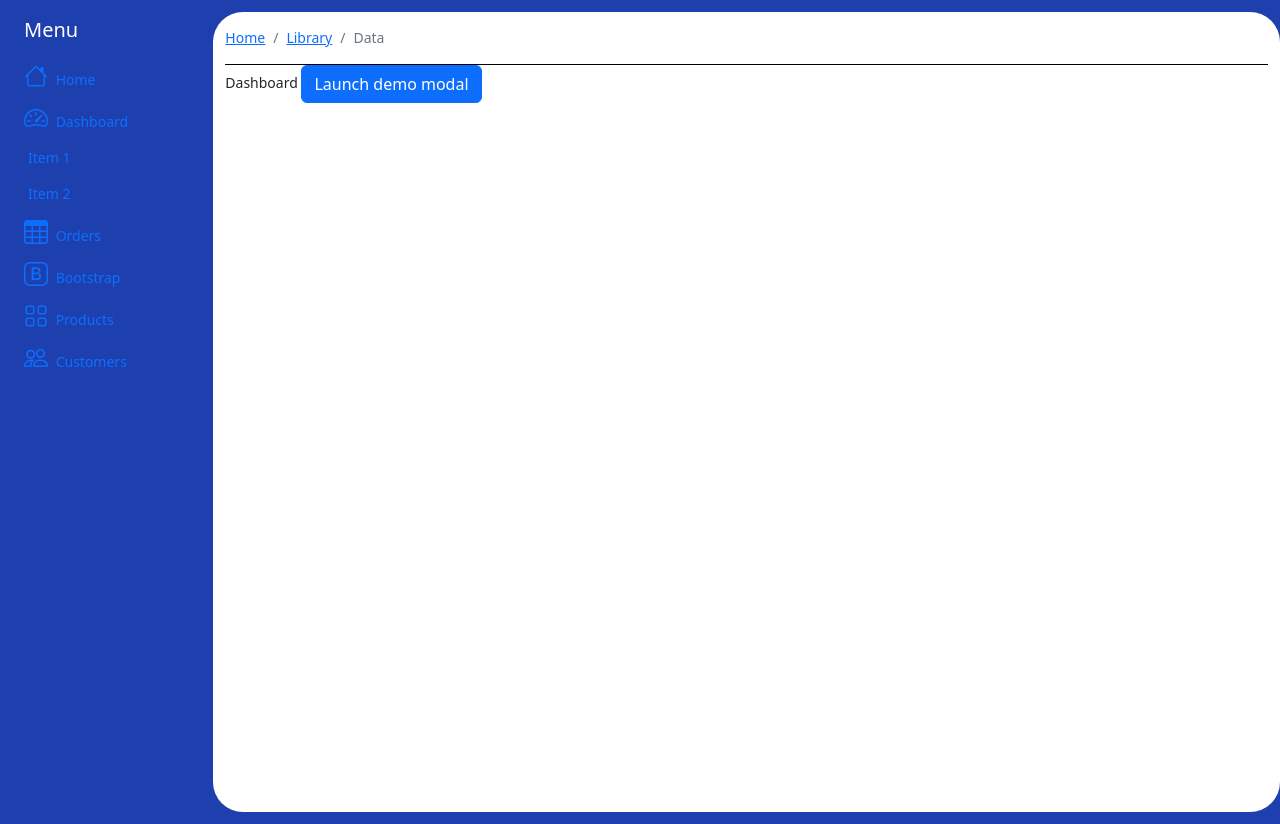
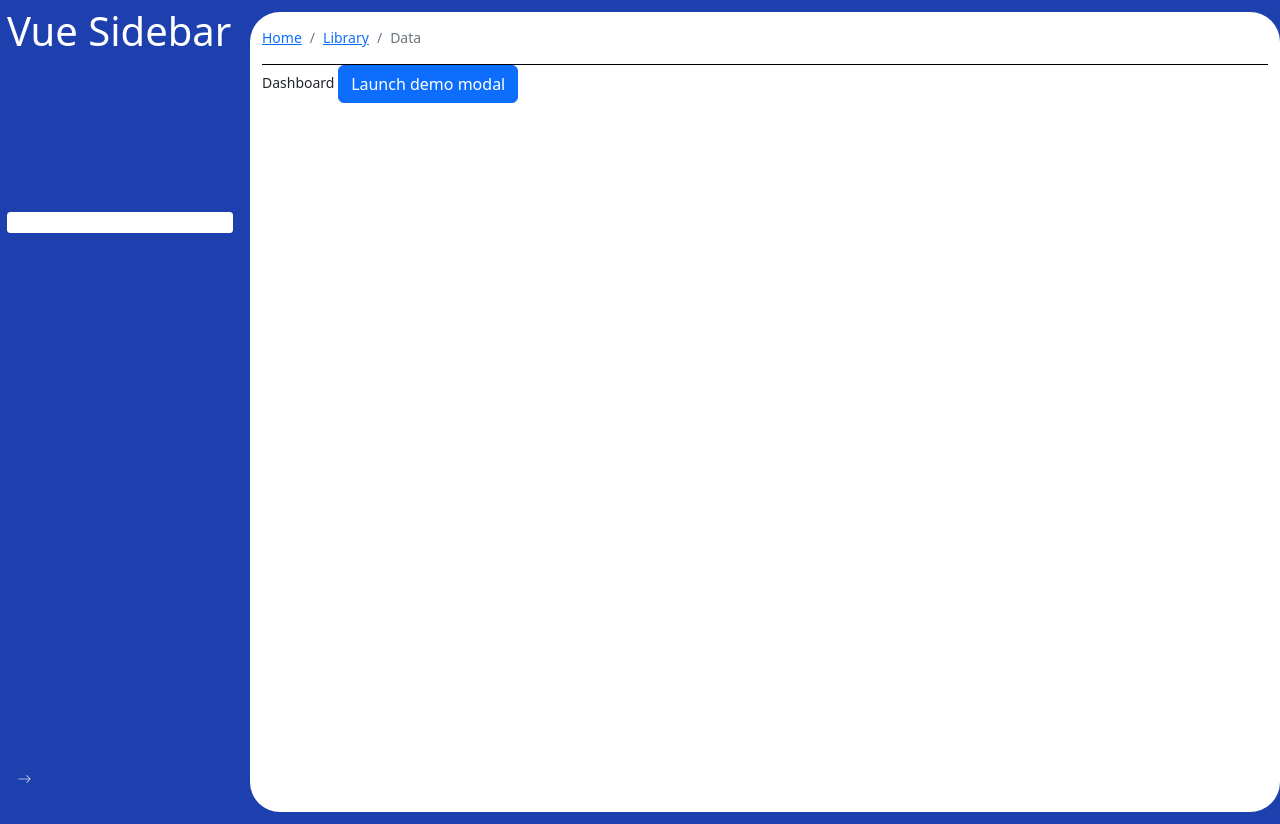
Before and after one commit to dtrinh772/Beauty_Admin, a Vue app: page /dashboard in a window 1280 px wide. Built offline with nearby package versions, Linux system fonts and the light colour scheme.

Commit message:
dynamic route

```diff
--- a/src/assets/main.css
+++ b/src/assets/main.css
@@ -45,4 +45,19 @@ a,
   /* background-color: rgb(var(--color-slate-100) / var(--tw-bg-opacity)); */
   padding-bottom: 2.5rem;
   background-color: white;
+  margin-left: 250px
 }
+
+/* Enter and leave animations can use different */
+/* durations and timing functions.              */
+.slide-fade-enter-active {
+  transition: all .8s ease;
+}
+.slide-fade-leave-active {
+  transition: all .3s cubic-bezier(1.0, 0.5, 0.8, 1.0);
+}
+.slide-fade-enter, .slide-fade-leave-to
+/* .slide-fade-leave-active below version 2.1.8 */ {
+  transform: translateX(20px);
+  opacity: 0;
+}
--- a/src/layout/Layout.vue
+++ b/src/layout/Layout.vue
@@ -13,13 +13,17 @@
 import Sidebar from './components/Sidebar/Sidebar.vue'
 import AppMain from './components/AppMain.vue'
 import Breadcrumb from './components/Breadcrumb/Breadcrumb.vue'
+import sidebarWidth from './components/Sidebar/Sidebar.vue'
 
 export default {
   components: {
     Sidebar,
     AppMain,
     Breadcrumb
-}
+  },
+  setup() {
+    return { sidebarWidth }
+  }
 }
 </script>
 <style></style>
--- a/src/layout/components/AppMain.vue
+++ b/src/layout/components/AppMain.vue
@@ -1,10 +1,12 @@
 <template>
   <section>
-    <transition name="fade-transform" mode="out-in">
-      <keep-alive>
-        <router-view />
-      </keep-alive>
-    </transition>
+    <router-view v-slot="{ Component }">
+      <transition name="slide-fade" mode="out-in">
+        <keep-alive>
+          <component :is="Component" />
+        </keep-alive>
+      </transition>
+    </router-view>
   </section>
 </template>
 <style lang="scss"></style>
--- a/src/layout/components/Sidebar/Sidebar.vue
+++ b/src/layout/components/Sidebar/Sidebar.vue
@@ -1,86 +1,70 @@
 <template>
-  <div class="side-nav col-md-3 col-xl-2 px-sm-2 px-0">
-    <div class="d-flex flex-column align-items-center align-items-sm-start px-3 pt-2 text-white min-vh-100">
-      <a href="/" class="d-flex align-items-center pb-3 mb-md-0 me-md-auto text-white text-decoration-none">
-        <span class="fs-5 d-none d-sm-inline">Menu</span>
-      </a>
-      <ul class="nav nav-pills flex-column mb-sm-auto mb-0 align-items-center align-items-sm-start" id="menu">
-        <li class="nav-item">
-          <a href="#" class="nav-link align-middle px-0">
-            <i class="fs-4 bi-house"></i> <span class="ms-1 d-none d-sm-inline">Home</span>
-          </a>
-        </li>
-        <li>
-          <a href="#submenu1" data-bs-toggle="collapse" class="nav-link px-0 align-middle">
-            <i class="fs-4 bi-speedometer2"></i> <span class="ms-1 d-none d-sm-inline">Dashboard</span>
-          </a>
-          <ul class="collapse show nav flex-column ms-1" id="submenu1" data-bs-parent="#menu">
-            <li class="w-100">
-              <a href="#" class="nav-link px-0"> <span class="d-none d-sm-inline">Item</span> 1 </a>
-            </li>
-            <li>
-              <a href="#" class="nav-link px-0"> <span class="d-none d-sm-inline">Item</span> 2 </a>
-            </li>
-          </ul>
-        </li>
-        <li>
-          <a href="#" class="nav-link px-0 align-middle">
-            <i class="fs-4 bi-table"></i> <span class="ms-1 d-none d-sm-inline">Orders</span></a
-          >
-        </li>
-        <li>
-          <a href="#submenu2" data-bs-toggle="collapse" class="nav-link px-0 align-middle">
-            <i class="fs-4 bi-bootstrap"></i> <span class="ms-1 d-none d-sm-inline">Bootstrap</span></a
-          >
-          <ul class="collapse nav flex-column ms-1" id="submenu2" data-bs-parent="#menu">
-            <li class="w-100">
-              <a href="#" class="nav-link px-0"> <span class="d-none d-sm-inline">Item</span> 1</a>
-            </li>
-            <li>
-              <a href="#" class="nav-link px-0"> <span class="d-none d-sm-inline">Item</span> 2</a>
-            </li>
-          </ul>
-        </li>
-        <li>
-          <a href="#submenu3" data-bs-toggle="collapse" class="nav-link px-0 align-middle">
-            <i class="fs-4 bi-grid"></i> <span class="ms-1 d-none d-sm-inline">Products</span>
-          </a>
-          <ul class="collapse nav flex-column ms-1" id="submenu3" data-bs-parent="#menu">
-            <li class="w-100">
-              <a href="#" class="nav-link px-0"> <span class="d-none d-sm-inline">Product</span> 1</a>
-            </li>
-            <li>
-              <a href="#" class="nav-link px-0"> <span class="d-none d-sm-inline">Product</span> 2</a>
-            </li>
-            <li>
-              <a href="#" class="nav-link px-0"> <span class="d-none d-sm-inline">Product</span> 3</a>
-            </li>
-            <li>
-              <a href="#" class="nav-link px-0"> <span class="d-none d-sm-inline">Product</span> 4</a>
-            </li>
-          </ul>
-        </li>
-        <li>
-          <a href="#" class="nav-link px-0 align-middle">
-            <i class="fs-4 bi-people"></i> <span class="ms-1 d-none d-sm-inline">Customers</span>
-          </a>
-        </li>
-      </ul>
-      <hr />
-    </div>
+  <div class="sidebar" :style="{ width: sidebarWidth }">
+    <h1>
+      <span v-if="collapsed">
+        <div>V</div>
+      </span>
+      <span v-else>Vue Sidebar</span>
+    </h1>
+    <SidebarItem v-for="route in routes" :to="route.path" :name="route.name" />
+
+    <span class="collapse-icon" :class="{ 'rotate-180': collapsed }" @click="toggleSidebar">
+      <i class="bi bi-arrow-right" />
+    </span>
   </div>
 </template>
+
 <script lang="ts">
-import { defineComponent } from 'vue'
-import routes from '../../../router/index'
-
+import { defineComponent, onMounted } from 'vue'
+import router from '../../../router/index'
+import SidebarItem from './SidebarItem.vue'
+import { collapsed, toggleSidebar, sidebarWidth } from '../../../store/modules/state'
 export default defineComponent({
+  components: { SidebarItem },
   setup() {
+    const routes = router.getRoutes().map((r) => r)
     console.log(routes)
-    return {
-      routes
-    }
+    onMounted(() => {})
+    return { collapsed, toggleSidebar, sidebarWidth, routes }
   }
 })
 </script>
-<style lang="scss"></style>
+
+<style>
+:root {
+  --sidebar-bg-color: #1e40af;
+  --sidebar-item-hover: #2e4cad;
+  --sidebar-item-active: white;
+}
+</style>
+
+<style scoped>
+.sidebar {
+  color: white;
+  background-color: var(--sidebar-bg-color);
+  float: left;
+  position: fixed;
+  z-index: 1;
+  top: 0;
+  left: 0;
+  bottom: 0;
+  padding: 0.5em;
+  transition: 0.3s ease;
+  display: flex;
+  flex-direction: column;
+}
+.sidebar h1 {
+  height: 2.5em;
+}
+.collapse-icon {
+  position: absolute;
+  bottom: 0;
+  padding: 0.75em;
+  color: rgba(255, 255, 255, 0.7);
+  transition: 0.2s linear;
+}
+.rotate-180 {
+  transform: rotate(180deg);
+  transition: 0.2s linear;
+}
+</style>
--- /dev/null
+++ b/src/layout/components/Sidebar/SidebarItem.vue
@@ -0,0 +1,69 @@
+<template>
+  <router-link :to="to" class="link" :class="{ active: isActive }" :name="name">
+    <i class="icon" :class="icon" />
+    <transition name="fade">
+      <span v-if="!collapsed">
+        <slot />
+      </span>
+    </transition>
+  </router-link>
+</template>
+
+<script lang="ts">
+import { computed, defineComponent } from 'vue'
+import { useRoute } from 'vue-router'
+import { collapsed } from '../../../store/modules/state'
+export default defineComponent({
+  props: {
+    to: { type: String, required: true },
+    icon: { type: String, required: false },
+    name: { type: String, required: true }
+  },
+  setup(props) {
+    const route = useRoute()
+    console.log('route path')
+    console.log(route.path)
+    console.log('props item')
+    console.log(props.name)
+    const isActive = computed(() => route.path === props.to)
+    return { isActive, collapsed }
+  }
+})
+</script>
+
+<style scoped>
+.fade-enter-active,
+.fade-leave-active {
+  transition: opacity 0.1s;
+}
+.fade-enter,
+.fade-leave-to {
+  opacity: 0;
+}
+.link {
+  display: flex;
+  align-items: center;
+  cursor: pointer;
+  position: relative;
+  font-weight: 400;
+  user-select: none;
+  margin: 0.1em 0;
+  padding: 0.4em;
+  border-radius: 0.25em;
+  height: 1.5em;
+  color: white;
+  text-decoration: none;
+}
+.link:hover {
+  background-color: var(--sidebar-item-hover);
+}
+.link.active {
+  background-color: var(--sidebar-item-active);
+  color: black;
+}
+.link .icon {
+  flex-shrink: 0;
+  width: 25px;
+  margin-right: 10px;
+}
+</style>
--- /dev/null
+++ b/src/store/modules/state.ts
@@ -0,0 +1,8 @@
+import { ref, computed } from 'vue'
+
+export const collapsed = ref(false)
+export const toggleSidebar = () => (collapsed.value = !collapsed.value)
+
+export const SIDEBAR_WIDTH = 240
+export const SIDEBAR_WIDTH_COLLAPSED = 38
+export const sidebarWidth = computed(() => `${collapsed.value ? SIDEBAR_WIDTH_COLLAPSED : SIDEBAR_WIDTH}px`)
```
Also changed, not shown: src/store/modules/app.ts (deleted, +0 -78 lines).
